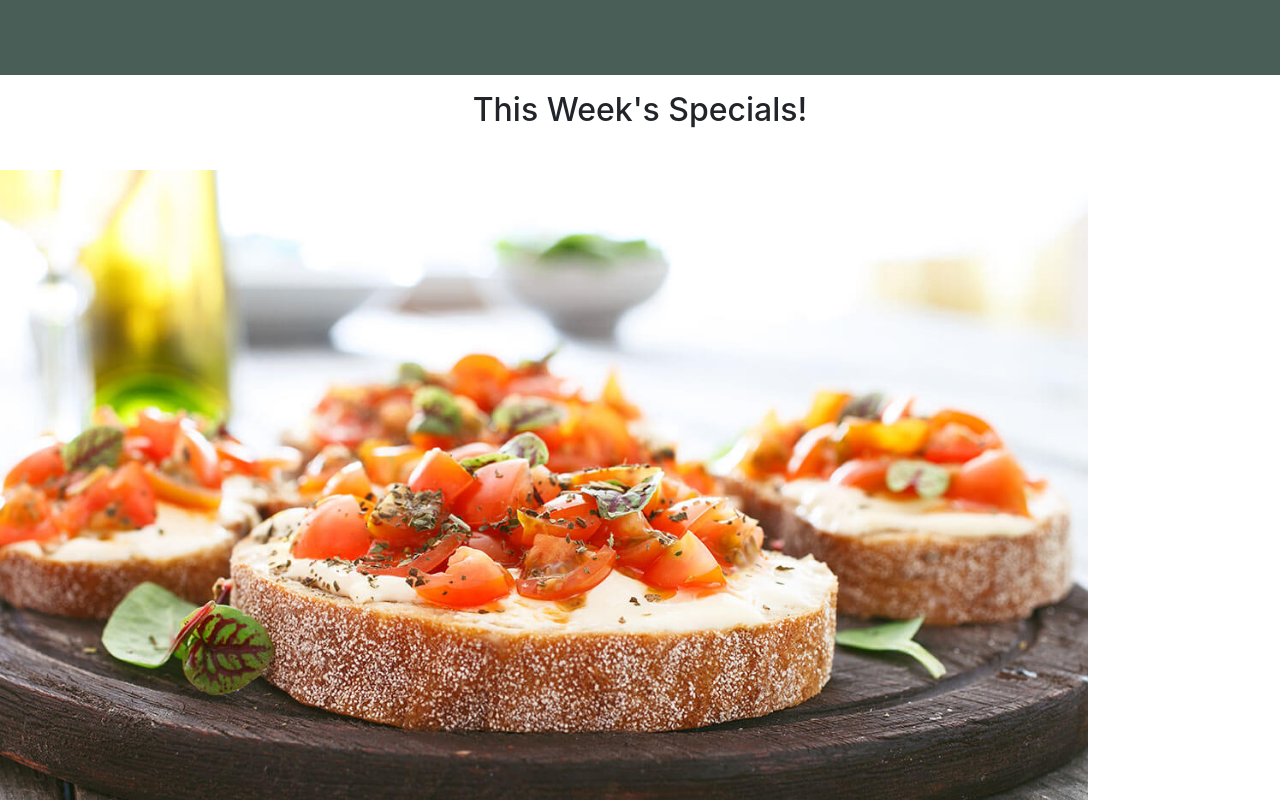
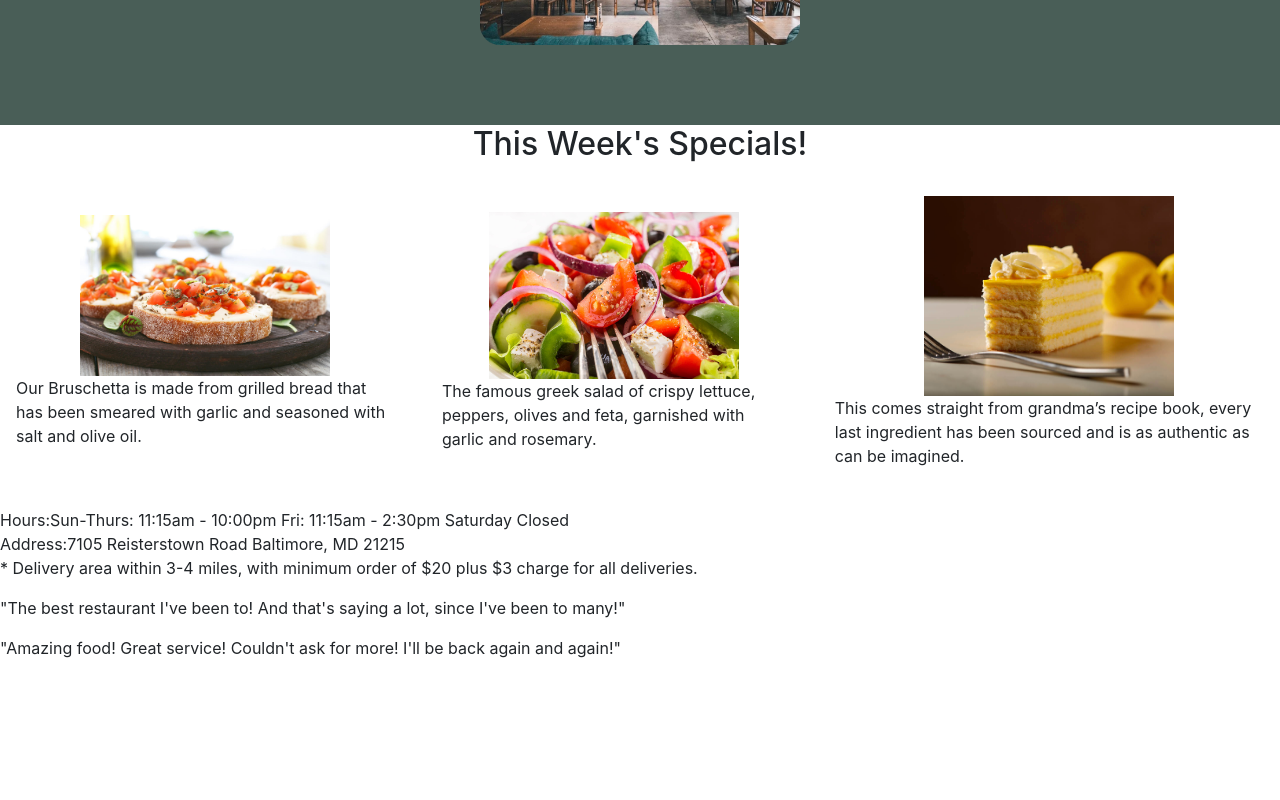
Before and after one commit to JBreitenbr/Frontend-Developer-Capstone, a React (Vite) app: page / in a window 1280 px wide. Shown: the part 480-1280 px from the top of the page. After the commit the page ends 1156 px from the top, so only its background shows below. Built offline with nearby package versions, Linux system fonts and the light colour scheme; a web font is replaced by a local one.

Commit message:
started with footer

```diff
--- a/src/App.jsx
+++ b/src/App.jsx
@@ -3,6 +3,7 @@ import {BrowserRouter as Router,Routes,Route,Link} from 'react-router-dom';
 import Navbar from './components/Navbar';
 import Home from './components/Home';
 import MenuList from './components/MenuList';
+import Footer from './components/Footer';
 export default function App() {
   return (
     <>
@@ -12,7 +13,8 @@ export default function App() {
           <Route path="/" element={<Home/>}/>
           <Route path="/menu" element={<MenuList/>}/>
         </Routes>
-        </Router>
+      <Footer/>
+    </Router>
     </>
   )
 }
--- /dev/null
+++ b/src/components/Footer.jsx
@@ -0,0 +1,30 @@
+import React from 'react'
+import { Link } from 'react-router-dom';
+import '../styles/Footer.css';
+const Footer = () => {
+  return (
+<footer className="panel-footer">
+        <section id="hours">
+          <span>Hours:</span>
+          Sun-Thurs: 11:15am - 10:00pm
+          Fri: 11:15am - 2:30pm
+          Saturday Closed
+
+        </section>
+      <section id="address">
+          <span>Address:</span>
+          7105 Reisterstown Road
+          Baltimore, MD 21215
+          <p>* Delivery area within 3-4 miles, with minimum order of $20 plus $3 charge for all deliveries.</p>
+        </section>
+        <section id="testimonials">
+          <p>"The best restaurant I've been to! And that's saying a lot, since I've been to many!"</p>
+          <p>"Amazing food! Great service! Couldn't ask for more! I'll be back again and again!"</p>
+        </section>
+
+    { /* <div className="text-center">&copy; Julia Breitenbruch 2024</div>*/}
+
+  </footer>)
+}
+
+export default Footer;
--- a/src/components/Home.jsx
+++ b/src/components/Home.jsx
@@ -19,13 +19,18 @@ const Home = () => {
           <button aria-label='On Click'>Reserve a table</button>
         </Link>
 <img src={restaurant_view} alt="Banner Img" className='banner-img' /></article>
-    <article className="specials">
-      <h2>This Week's Specials!</h2>
-
-<img src={Bruschetta} alt="Bruschetta" className='specials-img'/>
-<img src={greekSalad} alt="Greek Salad" className='specials-img'/>
+    <article>
+      <h2 id="specials-title">This Week's Specials!</h2>
+<div className="specials">
+<div className="specials-div"><img src={Bruschetta} alt="Bruschetta" className='specials-img'/><p>Our Bruschetta is made from grilled bread that has been smeared with garlic and seasoned with salt and olive oil.</p></div>
+<div className="specials-div"><img src={greekSalad} alt="Greek Salad" className='specials-img'/><p>The famous greek salad of crispy lettuce, peppers, olives and feta, garnished with garlic and rosemary.</p>
+</div>
+  <div className="specials-div">
       <img src={lemonDessert} alt="Lemon Dessert" className='specials-img'/>
-
+    <p>This comes straight from grandma’s recipe book, every last ingredient has been sourced and is as authentic as can be imagined.
+    </p>
+  </div>
+</div>
     </article>
     </section>
   )
--- /dev/null
+++ b/src/styles/Footer.css
@@ -0,0 +1,4 @@
+footer {
+  display: grid;
+  gird-template-columns: 1fr 1fr 1fr;
+}
--- a/src/styles/Home.css
+++ b/src/styles/Home.css
@@ -1,4 +1,5 @@
 .Banner {
+ margin-top:50px;
   display: flex;
   flex-direction: column;
   justify-content: center;
@@ -24,20 +25,30 @@
 
 .specials {
   display: flex;
-  flex-direction: column;
+  flex-direction: row;
   gap: 2rem 1rem;
   margin-top: 1rem;
   margin-bottom: 1rem;
   justify-content: center;
+  align-items: center;
 }
 
-.specials > h2 {
+#specials-title{
   text-align: center;
-}
-.specials > article {
-  flex: 1;
 }
 
 .specials-img {
-  width: 85%;
+  width: 250px;
 }
+.specials-div {
+  display: flex;
+  flex-direction: column;
+  justify-content: center;
+  align-items: center;
+  padding: 1rem 1rem 0.5rem 1rem;
+}
+@media (max-width: 800px){
+  .specials {
+    flex-direction: column;
+  }
+}
--- a/src/styles/Menu.css
+++ b/src/styles/Menu.css
@@ -1,4 +1,5 @@
 #menu-list {
+  margin-top: 100px;
   display: grid;
   grid-template-columns: 1fr;
   background-color: #495e57;
```
